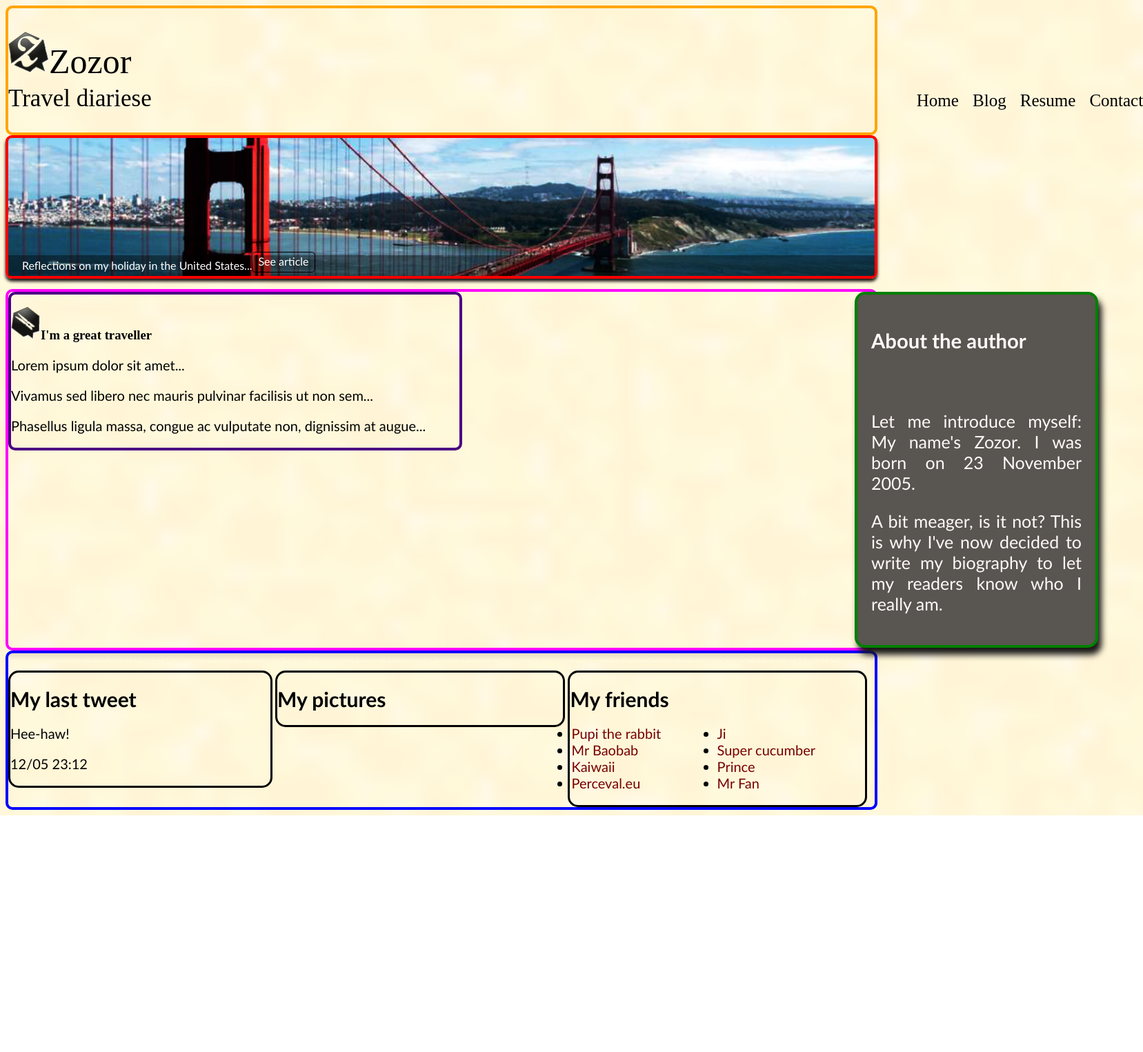
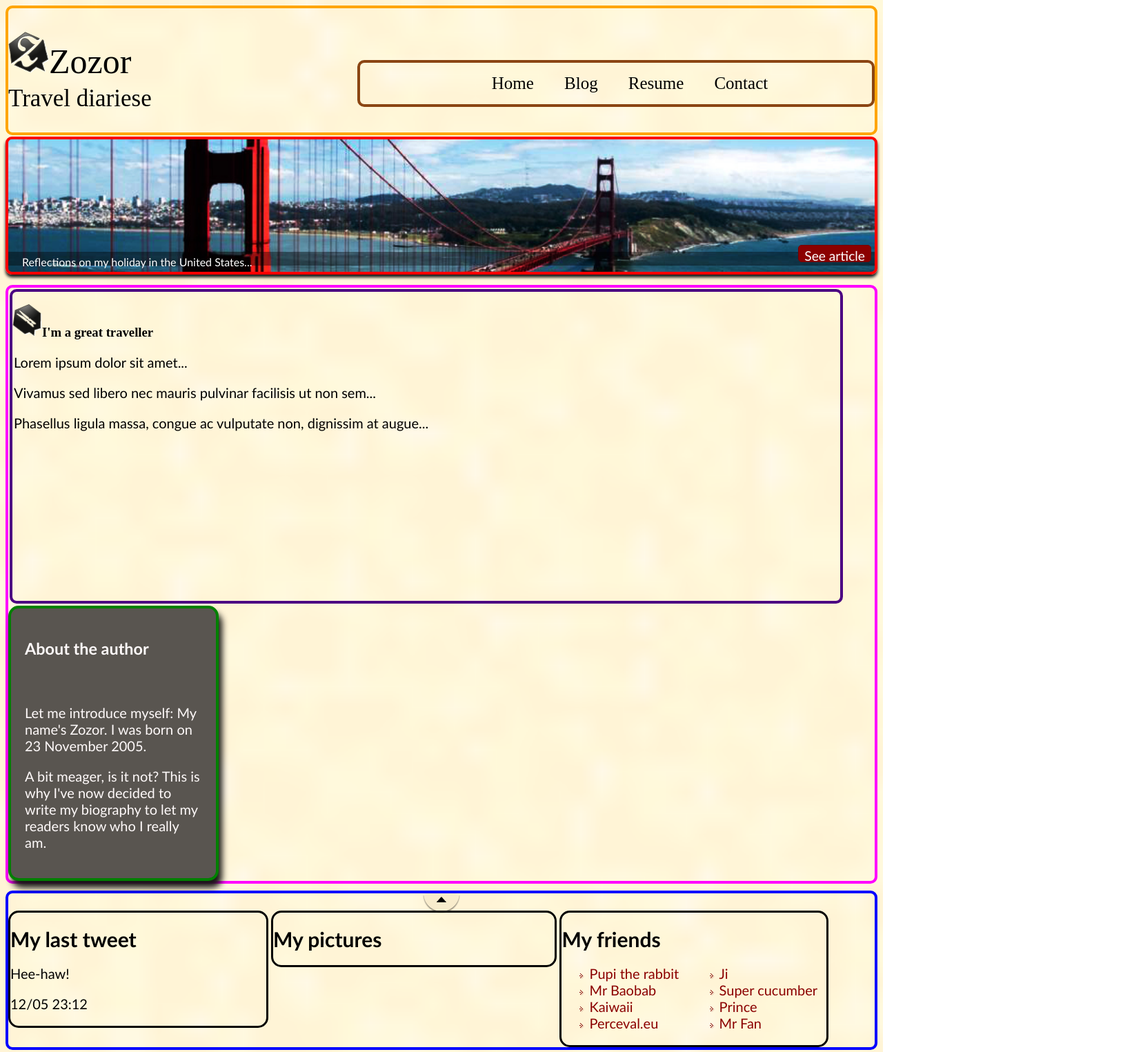
Before and after one commit to KYDYRBAEVA/zozor.css2, a plain HTML site: page css2/index.html in a window 1280 px wide. Shown: the top 1525 px of the page at 69% size, 1657 px wide, since content can reach past the window. Before the commit the page ends 1182 px from the top, so only its background shows below. Drawn offline with Linux system fonts and the light colour scheme.

Commit message:
Update index2.css

```diff
--- a/css2/css/index2.css
+++ b/css2/css/index2.css
@@ -1,3 +1,6 @@
+*{
+    box-sizing: border-box;
+}
 body {
     background-image: url(../images/yellow_background.png);
     background-size: cover;
@@ -31,27 +34,27 @@ header h2{
     margin-top: 5px;
 }
 nav{
-
+    border: 4px solid saddlebrown;
+    border-radius: 10px;
     display: inline-block;
     width: 750px;
-    text-align: left;
+    text-align: center;
+    float: right;
+    margin-top: 6%;
 }
-nav ul{
-    list-style-type: none;
-}
+
 nav li{
+
     font-size: 25px;
     font-family: Dayrom;
-    margin-right: 16px;
-    display: inline-block;
-    position: relative;
-    left: 150%;
+    display: inline;
 }
 nav a{
     text-decoration: none;
     font-size: 1.4;
     color: black;
     padding-bottom: 4px;
+    margin: 0 20px;
 }
 nav a:hover{
     border-bottom: 4px solid #6a0000;
@@ -63,7 +66,7 @@ div  id{
 #banner_image{
     border: 4px solid red;
     border-radius: 10px;
-    margin-top: 20x;
+    margin-top: 2px;
     margin-bottom: 15px;
     border-radius: 9px;
     position: relative;
@@ -97,27 +100,28 @@ div  id{
     color: white;
 }
 .red_button{
+    background: darkred;
+    display: inline-block;
+    height: 25px;
+    position: absolute;
+    right: 5px;
+    bottom: 5px;
+    border: 1px solid #760001;
+    border-radius: 5px;
+    font-size: 1.2em;
     text-align: center;
+    padding: 3px 8px 0px 8px;
+    color: white;
     text-decoration: none;
-    font-size: 1.2;
-    display: inline-block;
-    position: absolute;
-    height: 25px;
-    color: white;
-    bottom: 5px;
-    border: 1px solid black;
-    border-radius: 5px;
-    background: url(../images/red_background.png);
-    background-repeat: no-repeat;
-    padding: 3px 8px 0px 8px;
 }
-.red_button imade{
-    border: 5;
+.red_button img{
+    border: 0;
 }
 
 section{
     border: 4px solid fuchsia;
     border-radius: 10px;
+    margin-top: 2px;
 }
 article, aside{
     text-align: justify;
@@ -128,41 +132,50 @@ article h1{
     font-family: Dayrom, serif;
 }
 article{
+    display: inline-block;
     border: 4px solid indigo;
+    margin: 2px;
     border-radius: 10px;
-    margin-right: 50px;
-    width: 650px;
+    padding-right: 47.5%;
+    padding-bottom: 18%;
 }
 .cat_icon{
     margin-right: 20px;
     vertical-align: middle;
 }
 article p{
+    padding-left: 2px;
     font-size: 20px;
 }
 aside{
     border: 4px solid green;
+    margin-top: 1px;
     border-radius: 15px;
     background-color: #595550;
     box-shadow: 5px 10px 10px #191716;
     color: snow;
-    font-size: 25px;
+    font-size: 20px;
     padding: 20px;
     position: relative;
     width: 305px;
-    left: 41%;
+    text-align: center;
 }
-
+#zozor_img{
+    text-align: center;
+}
+#zozor_img img{
+    border: 1px solid black;
+}
+aside p{
+    text-align: left;
+}
+aside h1{
+    text-align: left;
+}
 #arrow{
     left:-300px;
     top:100px;
     position: absolute;
-}
-#zozor_picture{
-    text-align: center;
-}
-#zozr_picture image{
-    border: 0px solid black;
 }
 aside image{
     margin-right: 5px;
@@ -171,11 +184,21 @@ aside image{
 footer{
     border: 4px solid blue;
     border-radius: 10px;
+    margin-top: 10px;
+    background:  url(../images/top.png) top center;
 
-    background:  url(../images/top.png) no-repeat top center;
-    background: url(../images/line.png) repeat-x top;
-    background: url(../images/shadow.png) repeat-x top;
-    padding-top: 25px;
+    background-repeat: no-repeat;
+
+   padding-top: 25px;
+}
+footer image{
+    float: : left;
+}
+#top{
+    display: inline-block;
+    float:left;
+
+
 }
 footer p, footer ul{
     font-size: 20px;
@@ -203,21 +226,22 @@ footer h1{
 #my_friends{
      border: 3px solid black;
      border-radius: 15px;
-     width: 34%;
-    l
+     width: 31%;
+
 }
 #my_pictures img{
-    border: 2px solid #181818;
+    border: 2px solid black;
     margin-right: 3px;
 }
 #my_friends ul{
     display: inline-block;
     vertical-align: top;
     margin-top: 0;
+    margin-left: center;
     width: 48%;
-    list-style-image: url('images/external_link.png');
-    padding-left: 2px;
+    list-style-image: url(../images/external_link.png);
+     padding: left ;
 }
 #my_friends a {
     text-decoration: none;
-    color: #760001;}
+    color: darkred;}
```
